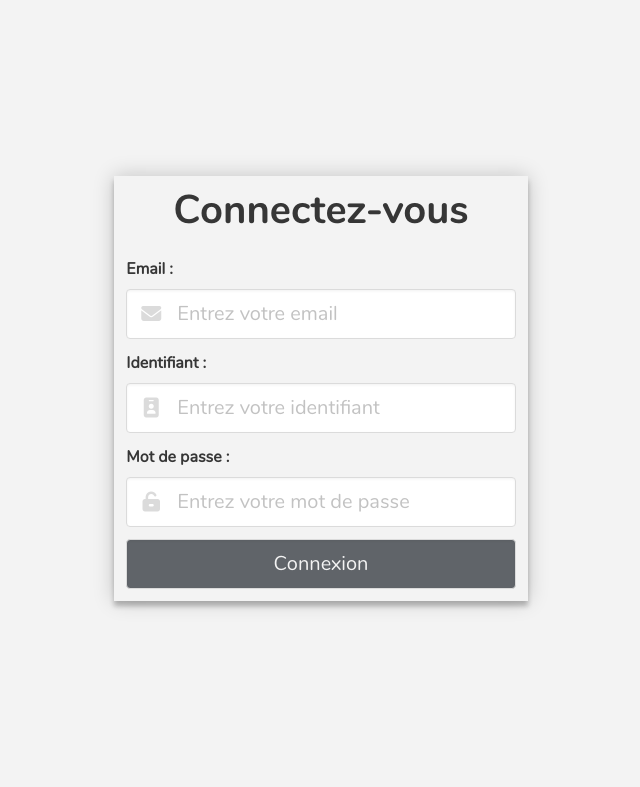
After one commit to apgit33/Dashboard-Gestion-achat, a PHP site: template templates/index.html.twig in a window 1280 px wide. The commit adds this page. Shown: the top 787 px of the page, without its empty margins (319-959 px from the left). Run offline with PHP 8.4, Linux system fonts and the light colour scheme; the template is opened without the code that fills it, so the values that code supplies are empty; style sheets or scripts are compiled from the project's sources; some libraries are stand-ins or nearby versions.

Commit message:
Add login form
Ajout du formulaire de connexion

```diff
--- a/css/default.scss
+++ b/css/default.scss
@@ -1,25 +1,30 @@
 @font-face {
     font-family: 'nunito-bold';
-    src: url('fonts/nunito/Nunito-Bold.eot');
-    src: local('☺'), url('fonts/nunito/Nunito-Bold.woff') format('woff'), url('fonts/nunito/Nunito-Bold.ttf') format('truetype'), url('fonts/nunito/Nunito-Bold.svg') format('svg');
+    src: url('../fonts//nunito/Nunito-Bold.eot');
+    src: local('☺'), url('../fonts//nunito/Nunito-Bold.woff') format('woff'), url('../fonts//nunito/Nunito-Bold.ttf') format('truetype'), url('../fonts//nunito/Nunito-Bold.svg') format('svg');
     font-weight: normal;
     font-style: normal;
     }
 @font-face {
     font-family: 'nunito-regular';
-      src: url('fonts/nunito/Nunito-Regular.eot');
-      src: local('☺'), url('fonts/nunito/Nunito-Regular.woff') format('woff'), url('fonts/nunito/Nunito-Regular.ttf') format('truetype'), url('fonts/nunito/Nunito-Regular.svg') format('svg');
+    src: url('../fonts//nunito/Nunito-Regular.eot');
+    src: local('☺'), url('../fonts//nunito/Nunito-Regular.woff') format('woff'), url('../fonts//nunito/Nunito-Regular.ttf') format('truetype'), url('../fonts//nunito/Nunito-Regular.svg') format('svg');
     font-weight: normal;
     font-style: normal;
 }
-
+    // -----------------
+    // Variables globales
+    // -----------------
     $font-text :  'nunito-regular';
     $font-title : 'nunito-bold';
 
-    $color-primary :  #00474d;
-    $color-secondary :rgb(132, 145, 19);
+    $color-primary :  rgba(52, 58, 64, 0.769);
+    $color-secondary :#F3F3F3;
     $color-white :    white;
 
+    // -----------------
+    // Classes générales
+    // -----------------
     .d-flex {display: flex;}
     .fd-column {flex-direction: column;}
     .jc-around {justify-content: space-around;}
@@ -28,3 +33,42 @@
     .wrap {flex-wrap: wrap;}
     .grow {flex-grow: 0;}
     .ai {align-items: center;}
+    body {
+        font-family: $font-text;
+        background-color: $color-secondary;
+    }
+    .container {height: 100vh;}
+    h2 {
+        font-family: $font-title;
+    }
+
+    // -----------------
+    // Formulaire de connexion
+    // -----------------
+    #c_parent_login {
+        height: 100vh;
+        .c_login {
+            // position: relative;
+            box-shadow: 0 0 1.25rem 0 rgba(0, 0, 0, 0.2), 0 0.3125rem 0.3125rem 0 rgba(0, 0, 0, 0.24);
+
+            //bouton visiteur
+            // .visiteur {
+            //     position: absolute;
+            //     top: 22px;
+            //     right: 14px;
+            // }
+            #f_login {
+                input {
+                    font-family: $font-text;
+                    &[name=login] {
+                        background-color: $color-primary;
+                        color: $color-secondary;
+                    }
+                    &:focus {
+                        border-color: $color-primary;
+                        box-shadow: none;
+                    }
+                }
+            }
+        }
+    }
--- /dev/null
+++ b/js/login.js
@@ -0,0 +1,39 @@
+//on récupère le formulaire
+const f_login = document.getElementById('f_login');
+
+//on récupère la div d'erreurs
+const login_erreur = document.getElementById('check_login');
+
+//on ajoute un écouteur d'évènement sur la soumision du formulaire
+f_login.addEventListener('submit', e => {
+    //on empêche l'envoie naturel du formulaire
+    e.preventDefault();
+
+    //on vide le champ des erreurs
+    login_erreur.innerHTML ="";
+
+    //on récupère les données du formulaire sous forme de data (clé=>valeur)
+    const formData = new FormData(f_login);
+
+    //on envoie les données du formulaire en ajax
+    fetch('./treatement/login.php', {
+        body: formData,
+        method: "POST"
+    })
+    .then(response => response.json())
+    .then(datas => {
+        if (datas.validation === true) {
+            location.href = "dashboard.php"
+        }
+        datas.erreurs.forEach((data) => {
+            //On créé un créé un élément HTML option
+            let champ = document.createElement("p");
+
+            //On affecte la valeur de l'élément créé
+            champ.innerHTML = data;
+
+            //On ajoute en noeud enfant à la datalist l'option créé
+            login_erreur.appendChild(champ);
+        });
+    });
+});
--- /dev/null
+++ b/templates/index.html.twig
@@ -0,0 +1,60 @@
+<!DOCTYPE html>
+<html lang="en">
+    <head>
+        <meta charset="UTF-8">
+        <meta name="viewport" content="width=device-width, initial-scale=1.0">
+        <title>Dashboard</title>
+        <link rel="stylesheet" href="https://cdn.jsdelivr.net/npm/bulma@0.9.0/css/bulma.min.css">
+        <link rel="stylesheet" href="css/default.css">
+    </head>
+    <body>
+        <div class="container is-fluid">
+            <div id="c_parent_login" class="columns is-centered is-desktop is-vcentered is-flex-touch">
+                <div class="column is-4 c_login">
+                    <h2 class="title is-2 has-text-centered">Connectez-vous</h2>
+
+                     <!-- à voir pour plus tard  -->
+                    <!-- <a href="dashboard.php" class="button visiteur">Visiteur</a>  -->
+
+                    <form novalidate method="POST" id="f_login">
+                        <div class="field">
+                            <label for="email" class="label">Email :</label>
+                            <div class="control has-icons-left">
+                                <input class="input is-medium" type="email" name="email" placeholder="Entrez votre email" id="email" required >
+                                <div class="icon is-left">
+                                    <span class="fas fa-envelope"></span>
+                                </div>
+                            </div>
+                        </div>
+                        <div class="field">
+                            <label for="id" class="label">Identifiant :</label>
+                            <div class="control has-icons-left">
+                                <input class="input is-medium" type="text" name="id" placeholder="Entrez votre identifiant" id="id" required >
+                                <div class="icon is-left">
+                                    <span class="fas fa-id-badge"></span>
+                                </div>
+                            </div>
+                        </div>
+                        <div class="field">
+                            <label for="password" class="label">Mot de passe :</label>
+                            <div class="control has-icons-left">
+                                <input class="input is-medium" type="password" name="password" placeholder="Entrez votre mot de passe" id="password" required>
+                                <div class="icon is-left">
+                                    <span class="fas fa-unlock-alt"></span>
+                                </div>
+                            </div>
+                        </div>
+                        <div class="field">
+                            <div class="control">
+                                <input type="submit" class="input button is-centered is-medium" name="login" value="Connexion">
+                            </div>
+                        </div>
+                    </form>
+                    <div id="check_login" class="verif"></div>
+                </div>
+            </div>
+        </div>
+        <script src="https://kit.fontawesome.com/6c7241f45d.js" crossorigin="anonymous"></script>
+        <script src="js/login.js"></script>
+    </body>
+</html>
```
Lines whose indentation alone changed are shown as unchanged.
